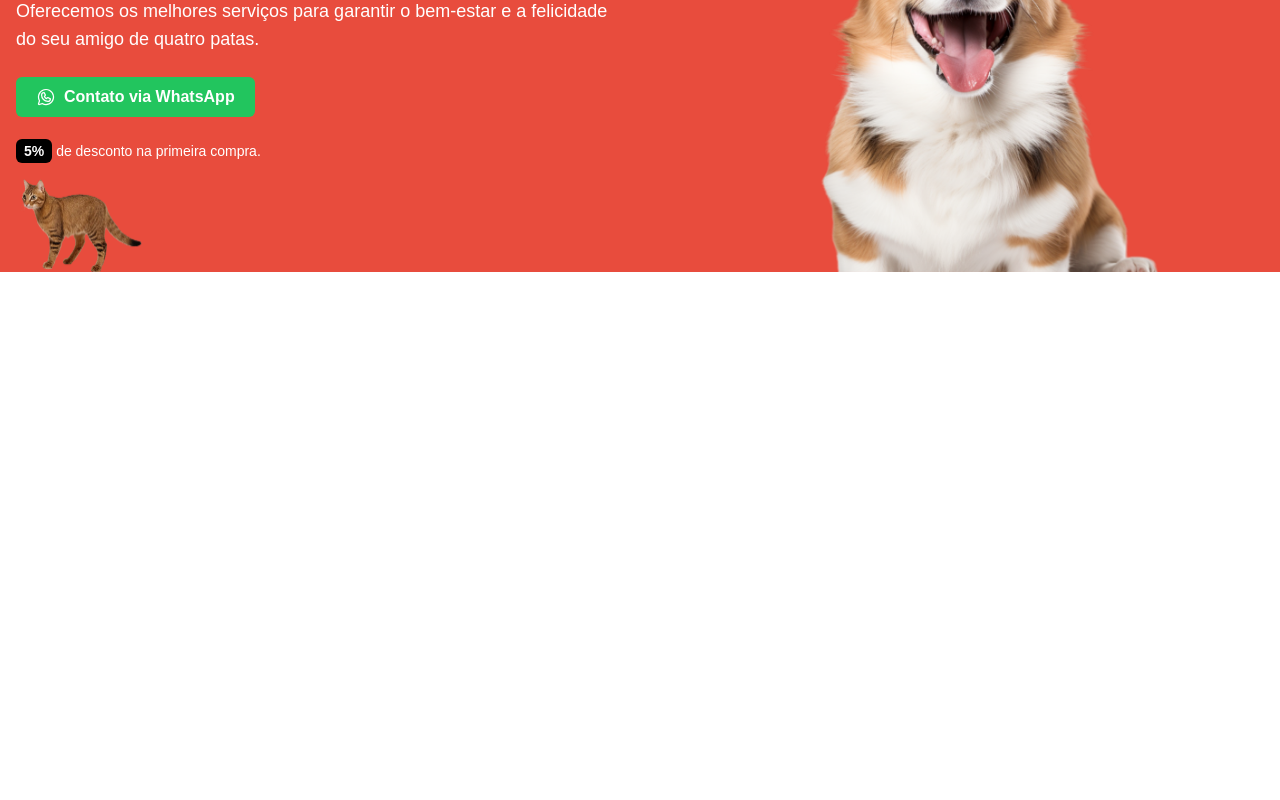
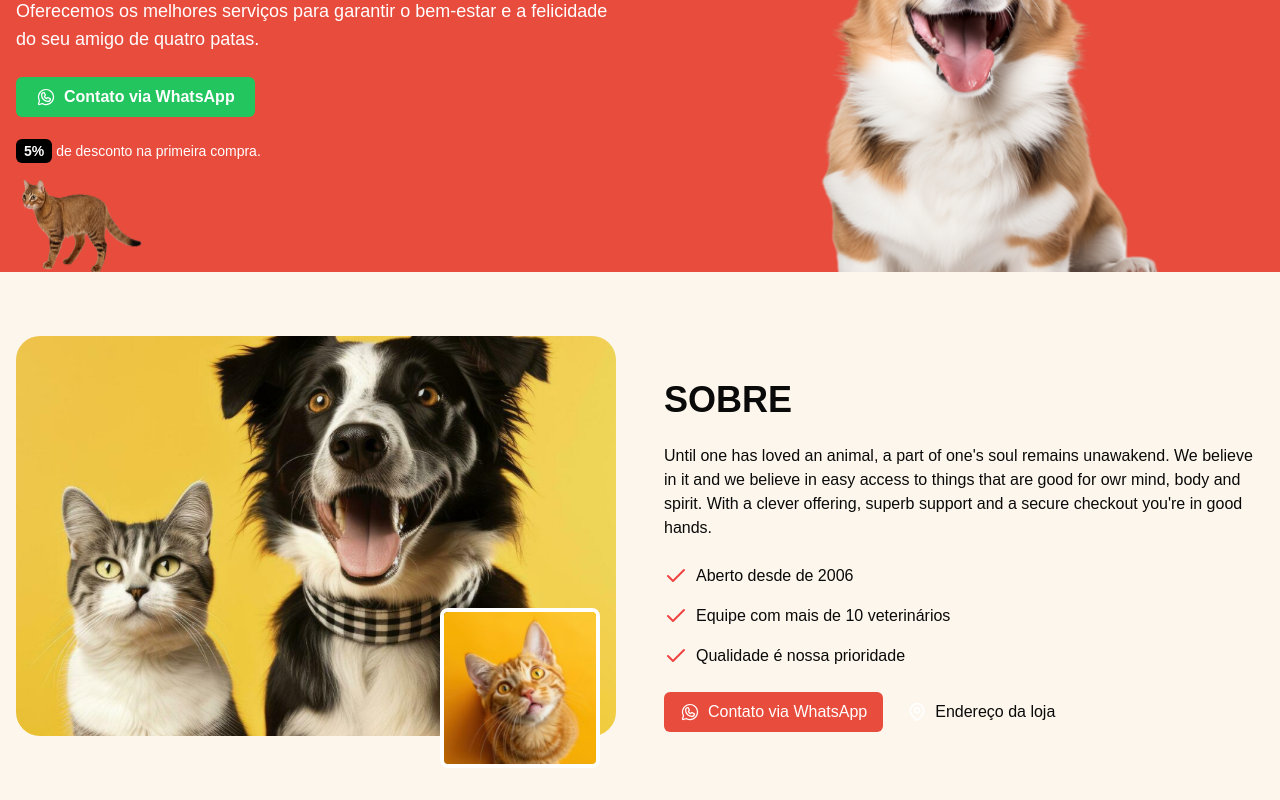
Before and after one commit to mateus040/Landing-PetShop, a Next.js app: page / in a window 1280 px wide. Shown: the part 235-1035 px from the top of the page. Before the commit the page ends 800 px from the top, so only its background shows below. Built offline with nearby package versions, Linux system fonts and the light colour scheme.

Commit message:
feat: creating the section about

```diff
--- /dev/null
+++ b/src/app/_components/about.tsx
@@ -0,0 +1,83 @@
+import Image from "next/image";
+import about1Img from "../../../public/images/about-1.png";
+import about2Img from "../../../public/images/about-2.png";
+import { Check, MapPin } from "lucide-react";
+import { WhatsappLogo } from "@phosphor-icons/react/dist/ssr";
+
+export function About() {
+  return (
+    <section className="bg-[#FDF6ec] py-16">
+      <div className="container px-4 mx-auto">
+        <div className="grid grid-cols-1 lg:grid-cols-2 gap-12 items-center">
+          <div className="relative">
+            <div className="relative w-full h-[400px] rounded-3xl overflow-hidden">
+              <Image
+                src={about1Img}
+                alt="foto do cachorro"
+                fill
+                quality={100}
+                priority
+                className="object-cover hover:scale-110 duration-200"
+              />
+            </div>
+
+            <div className="absolute w-40 h-40 right-4 -bottom-8 rounded-lg border-4 overflow-hidden border-white">
+              <Image
+                src={about2Img}
+                alt="foto do cachorro"
+                fill
+                quality={100}
+                priority
+              />
+            </div>
+          </div>
+
+          <div className="space-y-6 mt-10">
+            <h2 className="text-4xl font-bold">SOBRE</h2>
+
+            <p>
+              Until one has loved an animal, a part of one's soul remains
+              unawakend. We believe in it and we believe in easy access to
+              things that are good for owr mind, body and spirit. With a clever
+              offering, superb support and a secure checkout you're in good
+              hands.
+            </p>
+
+            <ul className="space-y-4">
+              <li className="flex items-center gap-2">
+                <Check className="text-red-500" />
+                Aberto desde de 2006
+              </li>
+              <li className="flex items-center gap-2">
+                <Check className="text-red-500" />
+                Equipe com mais de 10 veterinários
+              </li>
+              <li className="flex items-center gap-2">
+                <Check className="text-red-500" />
+                Qualidade é nossa prioridade
+              </li>
+            </ul>
+
+            <div className="flex gap-2">
+              <a
+                href="#"
+                className="bg-[#E84C3D] text-white flex items-center justify-center w-fit gap-2 px-4 py-2 rounded-md"
+              >
+                <WhatsappLogo className="w-5 h-5 text-white" />
+                Contato via WhatsApp
+              </a>
+
+              <a
+                href="#"
+                className="flex items-center justify-center w-fit gap-2 px-4 py-2 rounded-md"
+              >
+                <MapPin className="w-5 h-5 text-white" />
+                Endereço da loja
+              </a>
+            </div>
+          </div>
+        </div>
+      </div>
+    </section>
+  );
+}
--- a/src/app/page.tsx
+++ b/src/app/page.tsx
@@ -1,9 +1,11 @@
+import { About } from "./_components/about";
 import { Hero } from "./_components/hero";
 
 export default function Home() {
   return (
     <main>
       <Hero />
+      <About />
     </main>
   )
 }
```
Also changed, not shown: src/app/_components/hero.tsx (+18 -18 lines).
